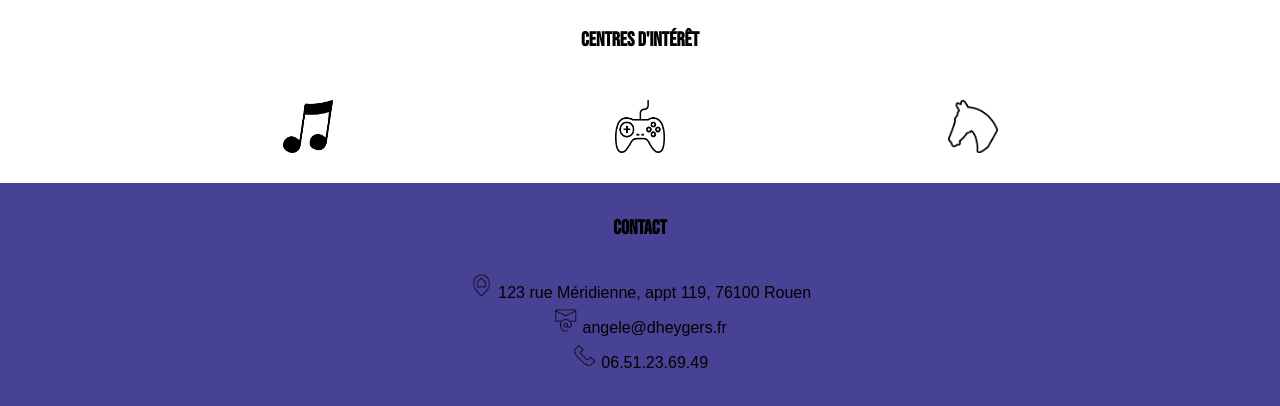
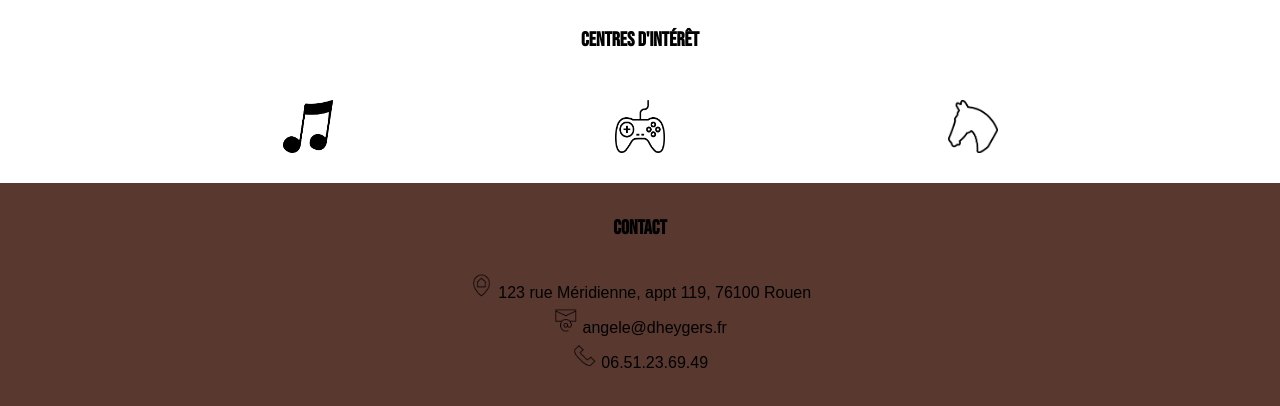
Before and after one commit to adheygers/CV-Angele-Dheygers, a plain HTML site: page index.html in a window 1280 px wide. Shown: the part 1091-1497 px from the top of the page. Drawn offline with Linux system fonts and the light colour scheme; a web font is replaced by a local one.

Commit message:
update css

```diff
--- a/CV-style.css
+++ b/CV-style.css
@@ -79,7 +79,7 @@ h3 {
     line-height: 30px;
     padding: 30px 0px;
     text-align: center;
-    background-color: #474294;
+    background-color: #59382f;
 }
 
 .contact img {
```
